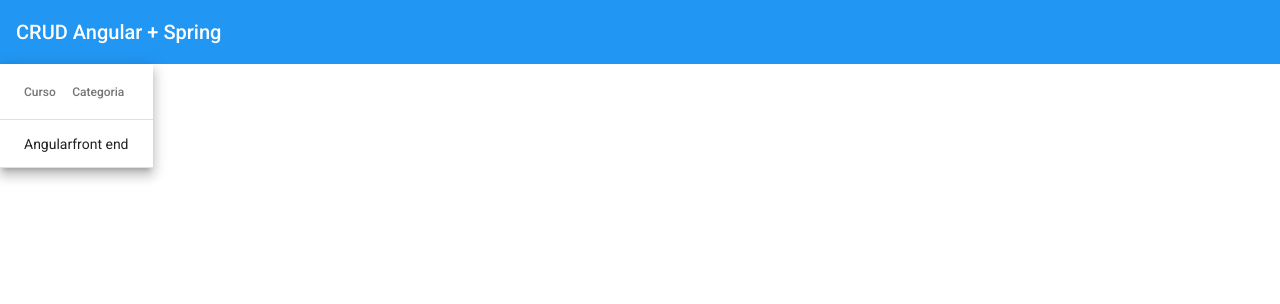
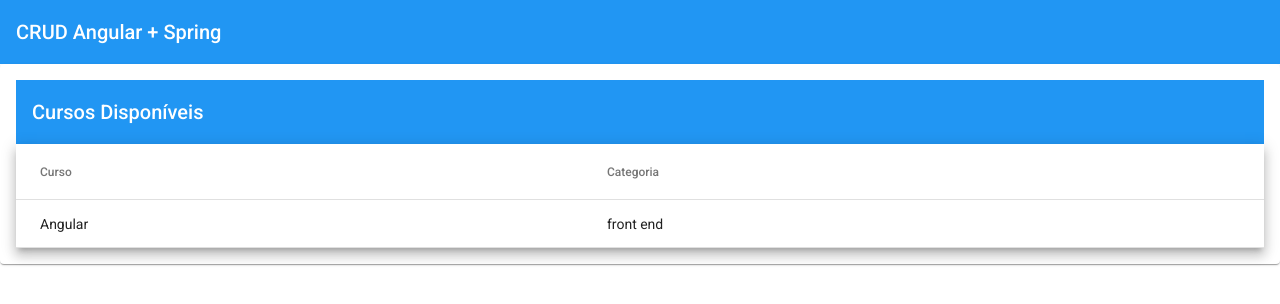
Before and after one commit to Brunocs1991/crud_angular_spring_curso_loianer, an Angular app in the folder crud-angular/: page /courses in a window 1280 px wide. Shown: the top 304 px of the page. Built offline with nearby package versions, Linux system fonts and the light colour scheme.

Commit message:
CSS do Material Table e Criando um Módulo App Material

```diff
--- a/crud-angular/src/app/courses/courses.module.ts
+++ b/crud-angular/src/app/courses/courses.module.ts
@@ -1,7 +1,7 @@
 import { CommonModule } from '@angular/common';
 import { NgModule } from '@angular/core';
-import { MatTableModule } from '@angular/material/table';
 
+import { AppMaterialModule } from './../shared/app-material/app-material.module';
 import { CoursesRoutingModule } from './courses-routing.module';
 import { CoursesComponent } from './courses/courses.component';
 
@@ -13,7 +13,7 @@
   imports: [
     CommonModule,
     CoursesRoutingModule,
-    MatTableModule
+    AppMaterialModule
   ]
 })
 export class CoursesModule { }
--- a/crud-angular/src/app/courses/courses/courses.component.html
+++ b/crud-angular/src/app/courses/courses/courses.component.html
@@ -1,5 +1,6 @@
+<mat-card>
+  <mat-toolbar color="primary">Cursos Disponíveis</mat-toolbar>
   <table mat-table [dataSource]="courses" class="mat-elevation-z8">
-
     <!-- Name Column -->
     <ng-container matColumnDef="name">
       <th mat-header-cell *matHeaderCellDef> Curso</th>
@@ -15,3 +16,4 @@
     <tr mat-header-row *matHeaderRowDef="displayedColumns"></tr>
     <tr mat-row *matRowDef="let row; columns: displayedColumns;"></tr>
   </table>
+</mat-card>
--- a/crud-angular/src/app/courses/courses/courses.component.scss
+++ b/crud-angular/src/app/courses/courses/courses.component.scss
@@ -0,0 +1,3 @@
+table {
+  width: 100%;
+}
```
Also changed, not shown: crud-angular/src/app/shared/app-material/app-material.module.ts (added, +13 -0 lines). Lines whose indentation alone changed are shown as unchanged.
